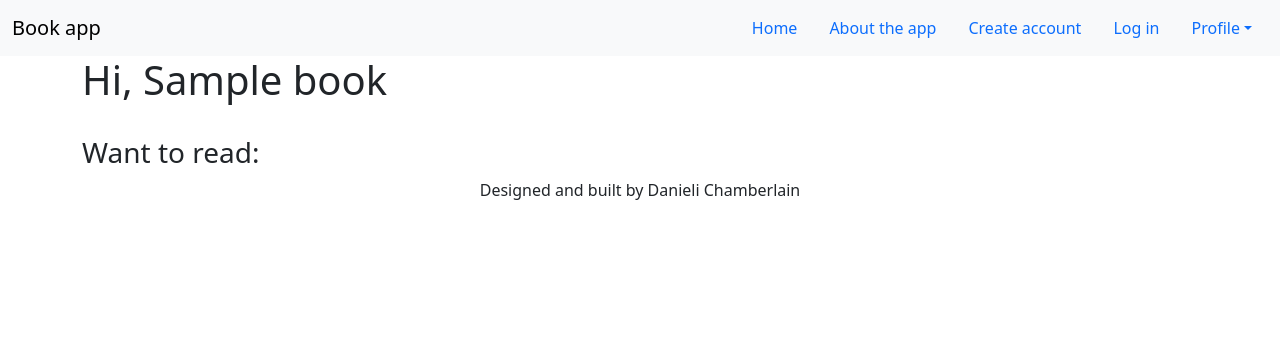
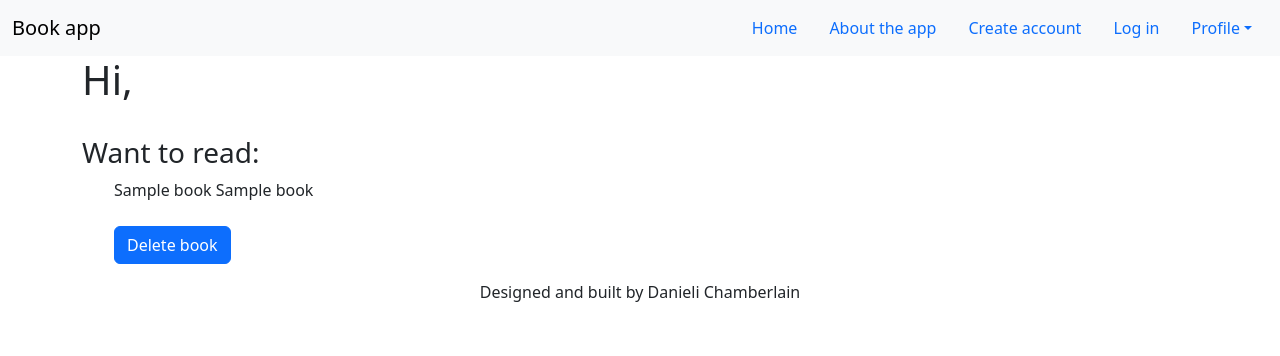
Before and after one commit to Danieli-Costa/BookVerse, a Flask app: page /bookshelf in a window 1280 px wide. Shown: the top 356 px of the page. Run offline with Flask 2, Linux system fonts and the light colour scheme; the visitor is signed in with stand-in values (Sample User, id 1); tables that the repository leaves empty hold one stand-in row (values such as "Sample post"); some libraries are stand-ins or nearby versions.

Commit message:
Display book title and subtitle, created button to delete book from bookshelf (not working yet)

```diff
--- a/templates/bookshelf.html
+++ b/templates/bookshelf.html
@@ -3,13 +3,25 @@
 
 <div class="container">
   <div class="bookshelf">
+    <h1>Hi,</h1>
+
+    <br />
+    <h3>Want to read:</h3>
+
     {% for book in bookshelf.books %}
-    <h1>Hi, {{book.title}}</h1>
+
+    <ul>
+      <p class="book-id" hidden>{{book.book_id}}</p>
+      <div>{{book.title}} {{book.subtitle}}</div>
+      <p id="deleting-status"></p>
+      <div>
+        <button id="delete-book" class="btn btn-primary mt-2">
+          Delete book
+        </button>
+      </div>
+    </ul>
     {% endfor %}
-    <br />
+  </div>
 
-    <h3>Want to read:</h3>
-  </div>
+  {% endblock %}
 </div>
-
-{% endblock %}
```
